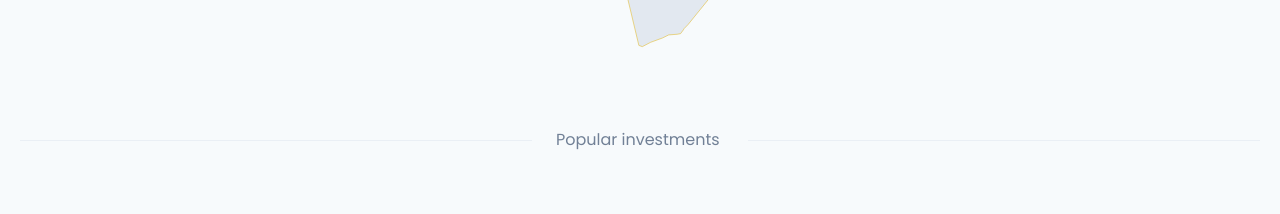
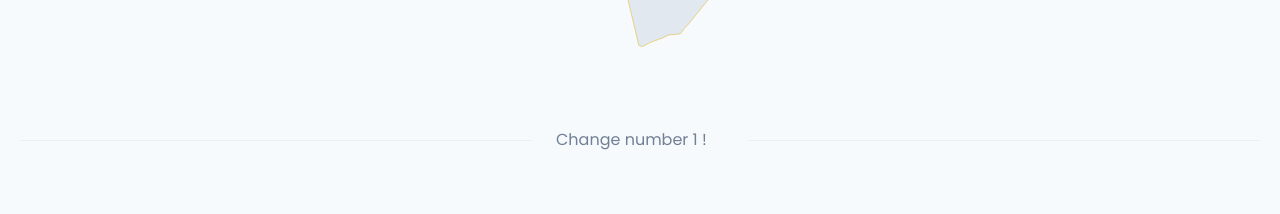
Before and after one commit to Black-Spear/Indigenes-Project, a React (Create React App) app in the folder client/: page / in a window 1280 px wide. Shown: the part 2240-2454 px from the top of the page. Built offline with nearby package versions, Linux system fonts and the light colour scheme.

Commit message:
testing Vercel CI/CD using GIT

```diff
--- a/client/src/pages/Landing.jsx
+++ b/client/src/pages/Landing.jsx
@@ -38,7 +38,8 @@ const Landing = () => {
             color={useColorModeValue('gray.500', 'gray.600')}
             minWidth={'10.5em'}
           >
-            Popular investments
+            {/* Popular investments */}
+            Change number 1 !
           </Text>
           <Divider w={'40%'}></Divider>
         </HStack>
```
